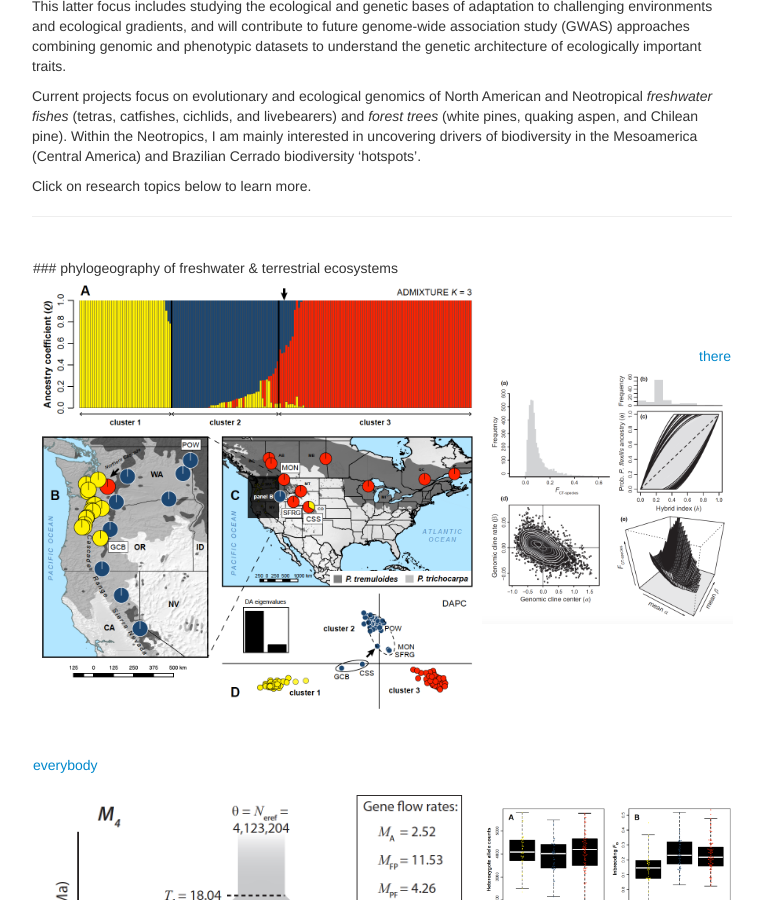
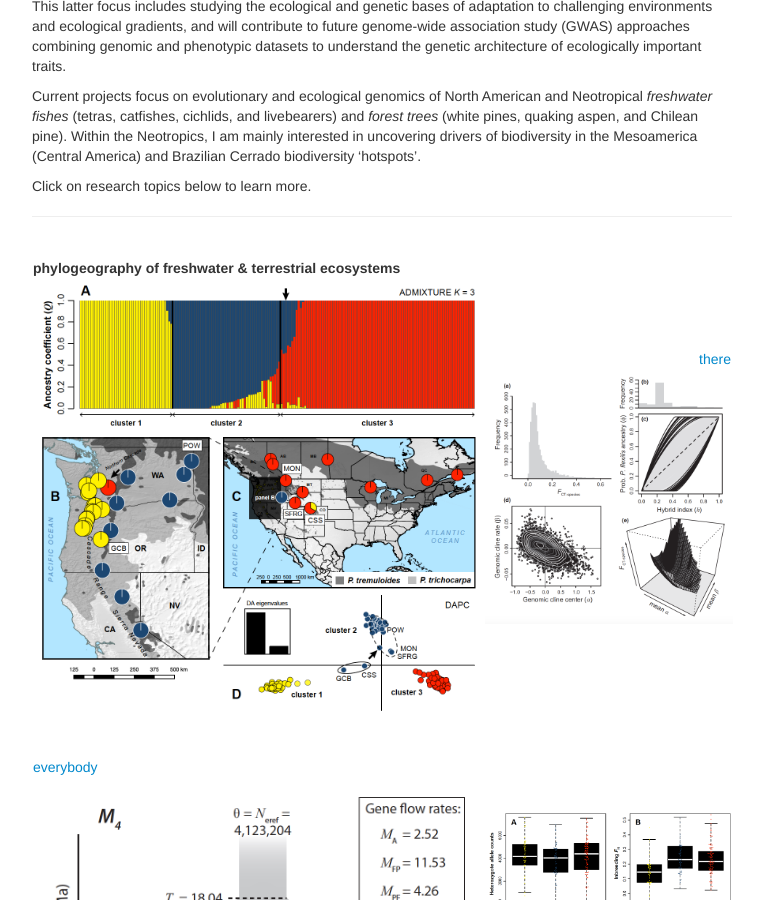
Before and after one commit to justincbagley/justincbagley.github.io, a Jekyll site: the page built from pages/research.md, in a window 1280 px wide and 900 px high, scrolled down 418 px. Shown: the whole window, without its empty margins (258-1021 px from the left). Built offline with Jekyll 4.4.1, drawn with Linux system fonts in a browser that asks for light colours.

```diff
--- a/pages/research.md
+++ b/pages/research.md
@@ -48,7 +48,7 @@ Click on research topics below to learn more.
 <table class="wide">
 <tr>
   <td class="left">
-      ### <a name="phylogeog"></a>phylogeography of freshwater & terrestrial ecosystems
+      <a name="phylogeog"></a><strong>phylogeography of freshwater & terrestrial ecosystems</strong>
       <a href="phylogeog.md" name="phylogeog">
         <img src="../assets/pics/aspen_fig1_pop_struct.png" alt="Aspen GBS phylogeography" title="Aspen GBS phylogeography" width="450"/>
      </a>
```
